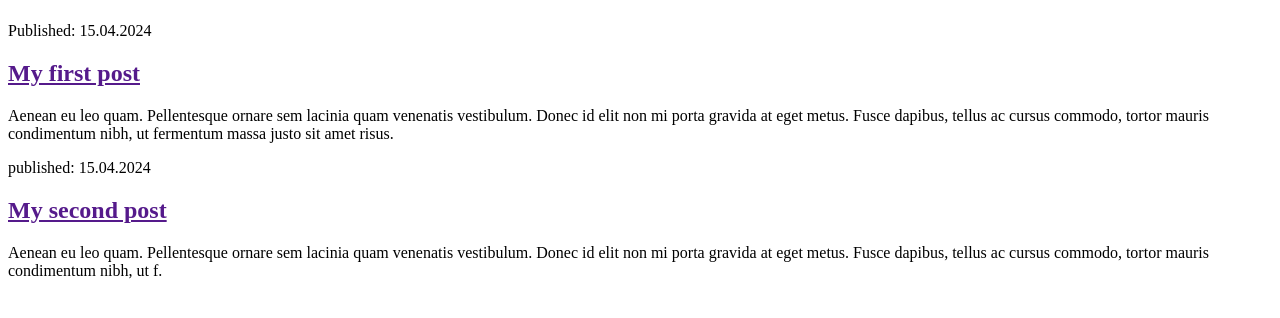
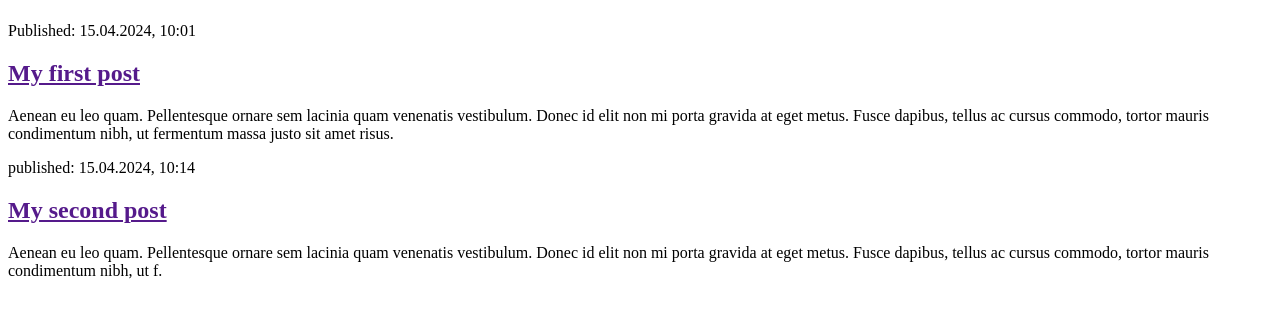
Before and after one commit to eliasdeallmeida/django, a Django app: page / in a window 1280 px wide. Shown: the part 58-376 px from the top of the page. Run offline with Django 3.2, Linux system fonts and the light colour scheme.

Commit message:
Fixing post model, updating post_list.html and README.md

```diff
--- a/blog/models.py
+++ b/blog/models.py
@@ -13,7 +13,7 @@ class Post(models.Model):
 
     def publish(self):
         self.published_date = timezone.now()
-        self.save
+        self.save()
 
     def __str__(self):
         return self.title
--- a/blog/templates/blog/post_list.html
+++ b/blog/templates/blog/post_list.html
@@ -11,13 +11,13 @@
     </header>
 
     <article>
-        <time>Published: 15.04.2024</time>
+        <time>Published: 15.04.2024, 10:01</time>
         <h2><a href="">My first post</a></h2>
         <p>Aenean eu leo quam. Pellentesque ornare sem lacinia quam venenatis vestibulum. Donec id elit non mi porta gravida at eget metus. Fusce dapibus, tellus ac cursus commodo, tortor mauris condimentum nibh, ut fermentum massa justo sit amet risus.</p>
     </article>
 
     <article>
-        <time>published: 15.04.2024</time>
+        <time>published: 15.04.2024, 10:14</time>
         <h2><a href="">My second post</a></h2>
         <p>Aenean eu leo quam. Pellentesque ornare sem lacinia quam venenatis vestibulum. Donec id elit non mi porta gravida at eget metus. Fusce dapibus, tellus ac cursus commodo, tortor mauris condimentum nibh, ut f.</p>
     </article>
```
Also changed, not shown: README.md.
